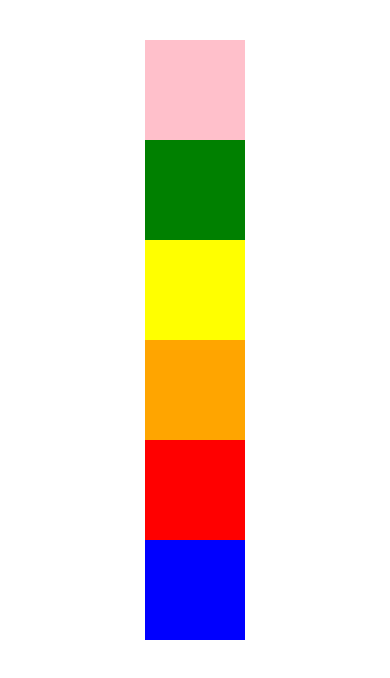
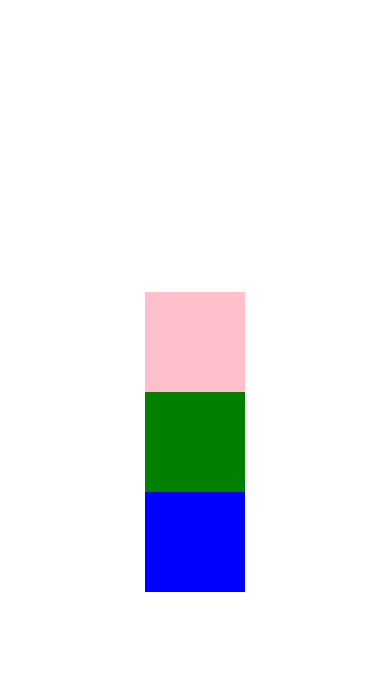
Before and after one commit to Asim26/RN-animations, a React Native app: screen / in a window 390 px wide. Shown: the top 678 px of the page. Built offline with nearby package versions, Linux system fonts and the light colour scheme.

Commit message:
keyframe animations

```diff
--- a/App.js
+++ b/App.js
@@ -2,12 +2,26 @@ import { StyleSheet, View } from 'react-native'
 import React from 'react'
 import Animated ,{
   Layout,
-  SlideInLeft, SlideInRight,
-  FlipInYRight,FlipInYLeft,
-  BounceInLeft,BounceInRight
+  Keyframe, Easing
 } from 'react-native-reanimated'
 
 const App =()=> {
+
+  const keyframe = new Keyframe({
+    0: {
+      originX: 150,
+      transform: [{ rotate: '0deg' }],
+    },
+    45: {
+      originX: 10,
+      transform: [{ rotate: '100deg' }],
+      // easing: Easing.exp,
+    },
+    100: {
+      originX: 150,
+      transform: [{ rotate: '45deg' }],
+    },
+  })
 
   return (
     <View style={styles.container}>
@@ -15,64 +29,25 @@ const App =()=> {
         backgroundColor:'pink',
         height:100,width:100
       }}
-        entering={SlideInLeft.duration(2000)}
+        entering={keyframe.duration(3000).delay(200)}
         layout={Layout.springify()}
         >
-        <View>
-        </View>
       </Animated.View>
-
       <Animated.View style={{
         backgroundColor:'green',
         height:100,width:100
       }}
-        entering={SlideInRight.duration(2000)}
+        entering={keyframe.duration(3000).delay(200)}
         layout={Layout.springify()}
         >
-        <View>
-        </View>
-      </Animated.View>
-
-      <Animated.View style={{
-        backgroundColor:'yellow',
-        height:100,width:100
-      }}
-        entering={FlipInYLeft.duration(2000)}
-        layout={Layout.springify()}
-        >
-        <View>
-        </View>
-      </Animated.View>
-      <Animated.View style={{
-        backgroundColor:'orange',
-        height:100,width:100
-      }}
-        entering={FlipInYRight.duration(2000)}
-        layout={Layout.springify()}
-        >
-        <View>
-        </View>
-      </Animated.View>
-
-      <Animated.View style={{
-        backgroundColor:'red',
-        height:100,width:100
-      }}
-        entering={BounceInLeft.duration(2000)}
-        layout={Layout.springify()}
-        >
-        <View>
-        </View>
       </Animated.View>
       <Animated.View style={{
         backgroundColor:'blue',
         height:100,width:100
       }}
-        entering={BounceInRight.duration(2000)}
+        entering={keyframe.duration(3000).delay(200)}
         layout={Layout.springify()}
         >
-        <View>
-        </View>
       </Animated.View>
     </View>
   )
@@ -82,7 +57,7 @@ const styles = StyleSheet.create({
   container:{
     marginTop:40,
     // backgroundColor:'blue',
-    // flex:1,
+    flex:1,
     justifyContent:'center',
     alignItems:'center'
   },
```
Also changed, not shown: components/Page.js (added, +19 -0 lines).
